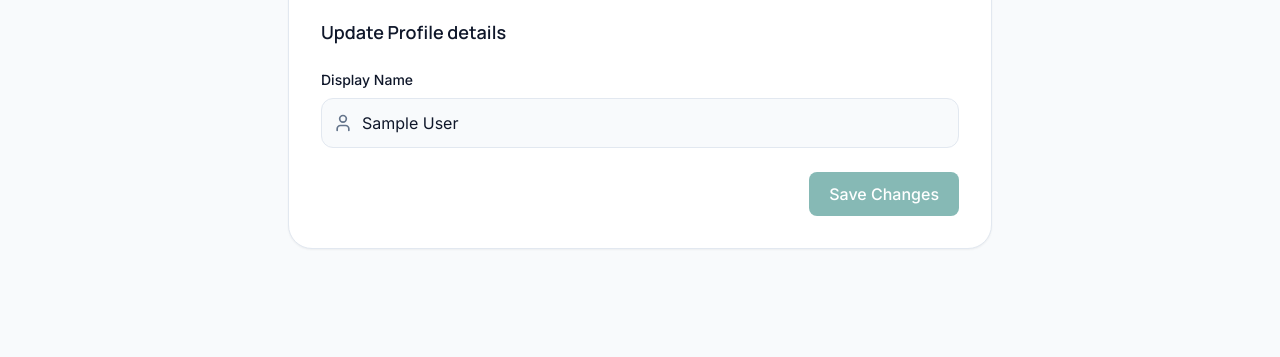
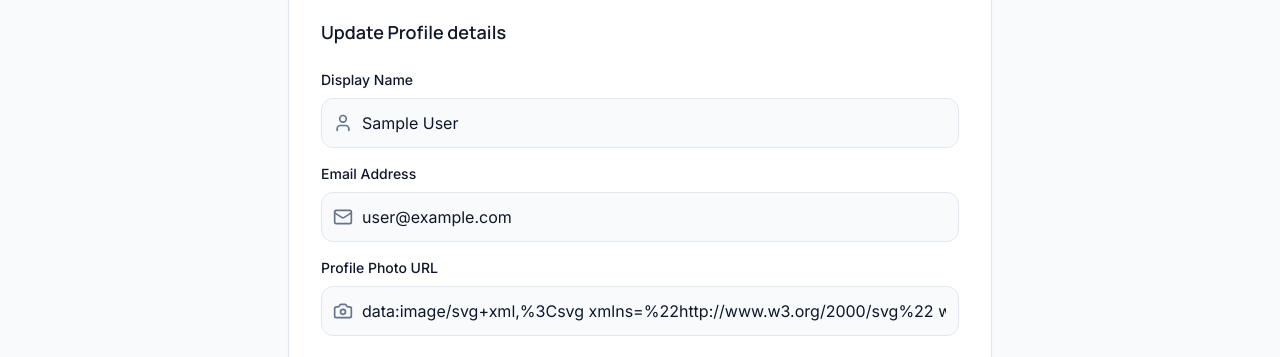
Before and after one commit to GovindSabai/Dermat-Clinic, a React (Vite) app: page /profile in a window 1280 px wide. Shown: the part 443-800 px from the top of the page. Built offline with nearby package versions, Linux system fonts and the light colour scheme; no server answers; sample sign-in values are in the browser's storage.

Commit message:
Allow users to update all profile details (email and photo URL)

```diff
--- a/src/context/AuthContext.jsx
+++ b/src/context/AuthContext.jsx
@@ -6,6 +6,7 @@ import {
   signInWithPopup,
   updateProfile,
   updatePassword,
+  updateEmail,
   sendPasswordResetEmail,
   signOut
 } from 'firebase/auth';
@@ -20,6 +21,7 @@ export const AuthContext = createContext({
   logout: async () => {},
   updateUserProfile: async () => {},
   updateUserPassword: async () => {},
+  updateUserEmail: async () => {},
   resetPassword: async () => {}
 });
 
@@ -69,12 +71,18 @@ export const AuthProvider = ({ children }) => {
     await updatePassword(auth.currentUser, newPassword);
   };
 
+  const updateUserEmail = async (newEmail) => {
+    if (!auth.currentUser) throw new Error("No user logged in");
+    await updateEmail(auth.currentUser, newEmail);
+    setUser({ ...auth.currentUser });
+  };
+
   const resetPassword = async (email) => {
     await sendPasswordResetEmail(auth, email);
   };
 
   return (
-    <AuthContext.Provider value={{ user, loading, login, signup, loginWithGoogle, logout, updateUserProfile, updateUserPassword, resetPassword }}>
+    <AuthContext.Provider value={{ user, loading, login, signup, loginWithGoogle, logout, updateUserProfile, updateUserPassword, updateUserEmail, resetPassword }}>
       {children}
     </AuthContext.Provider>
   );
--- a/src/pages/Profile.jsx
+++ b/src/pages/Profile.jsx
@@ -8,13 +8,15 @@ import toast from 'react-hot-toast';
 import { User, Lock, Mail, Camera } from 'lucide-react';
 
 export const Profile = () => {
-  const { user, updateUserProfile, updateUserPassword } = useAuth();
+  const { user, updateUserProfile, updateUserPassword, updateUserEmail } = useAuth();
   const [isUpdatingProfile, setIsUpdatingProfile] = useState(false);
   const [isUpdatingPassword, setIsUpdatingPassword] = useState(false);
   const [imageError, setImageError] = useState(false);
 
   const [profileData, setProfileData] = useState({
     displayName: user?.displayName || '',
+    email: user?.email || '',
+    photoURL: user?.photoURL || '',
   });
 
   const [passwordData, setPasswordData] = useState({
@@ -30,11 +32,34 @@ export const Profile = () => {
     e.preventDefault();
     setIsUpdatingProfile(true);
     try {
-      await updateUserProfile(profileData.displayName, user.photoURL);
-      toast.success('Profile updated successfully!');
+      let emailUpdated = false;
+      let profileUpdated = false;
+
+      // Update Profile Details (Name & Photo)
+      if (profileData.displayName !== user.displayName || profileData.photoURL !== user.photoURL) {
+        await updateUserProfile(profileData.displayName, profileData.photoURL);
+        profileUpdated = true;
+      }
+
+      // Update Email
+      if (profileData.email !== user.email) {
+        await updateUserEmail(profileData.email);
+        emailUpdated = true;
+      }
+
+      if (profileUpdated || emailUpdated) {
+        toast.success('Profile details updated successfully!');
+        setImageError(false);
+      } else {
+        toast('No changes were made.');
+      }
     } catch (error) {
       console.error(error);
-      toast.error('Failed to update profile.');
+      if (error.code === 'auth/requires-recent-login') {
+        toast.error('Please logout and login again to update your email.');
+      } else {
+        toast.error(error.message || 'Failed to update profile details.');
+      }
     } finally {
       setIsUpdatingProfile(false);
     }
@@ -103,6 +128,7 @@ export const Profile = () => {
 
               <h4 className="text-lg font-semibold text-text-primary mb-6">Update Profile details</h4>
               <form onSubmit={handleProfileUpdate} className="space-y-6">
+                <div className="space-y-4">
                   <div>
                     <label className="block text-sm font-medium text-text-primary mb-2">Display Name</label>
                     <div className="relative">
@@ -119,8 +145,41 @@ export const Profile = () => {
                     </div>
                   </div>
 
-                <div className="flex justify-end">
-                  <Button type="submit" disabled={isUpdatingProfile || profileData.displayName === user.displayName}>
+                  <div>
+                    <label className="block text-sm font-medium text-text-primary mb-2">Email Address</label>
+                    <div className="relative">
+                      <div className="absolute inset-y-0 left-0 pl-3 flex items-center pointer-events-none">
+                        <Mail className="h-5 w-5 text-text-secondary" />
+                      </div>
+                      <input
+                        type="email"
+                        value={profileData.email}
+                        onChange={(e) => setProfileData({ ...profileData, email: e.target.value })}
+                        className="block w-full pl-10 pr-3 py-3 border border-border rounded-xl focus:ring-primary focus:border-primary bg-background text-text-primary transition-colors"
+                        placeholder="Your email address"
+                      />
+                    </div>
+                  </div>
+
+                  <div>
+                    <label className="block text-sm font-medium text-text-primary mb-2">Profile Photo URL</label>
+                    <div className="relative">
+                      <div className="absolute inset-y-0 left-0 pl-3 flex items-center pointer-events-none">
+                        <Camera className="h-5 w-5 text-text-secondary" />
+                      </div>
+                      <input
+                        type="url"
+                        value={profileData.photoURL}
+                        onChange={(e) => setProfileData({ ...profileData, photoURL: e.target.value })}
+                        className="block w-full pl-10 pr-3 py-3 border border-border rounded-xl focus:ring-primary focus:border-primary bg-background text-text-primary transition-colors"
+                        placeholder="https://example.com/your-photo.jpg"
+                      />
+                    </div>
+                  </div>
+                </div>
+
+                <div className="flex justify-end mt-6">
+                  <Button type="submit" disabled={isUpdatingProfile || (profileData.displayName === user.displayName && profileData.email === user.email && profileData.photoURL === (user.photoURL || ''))}>
                     {isUpdatingProfile ? 'Saving...' : 'Save Changes'}
                   </Button>
                 </div>
```
Lines whose indentation alone changed are shown as unchanged.
